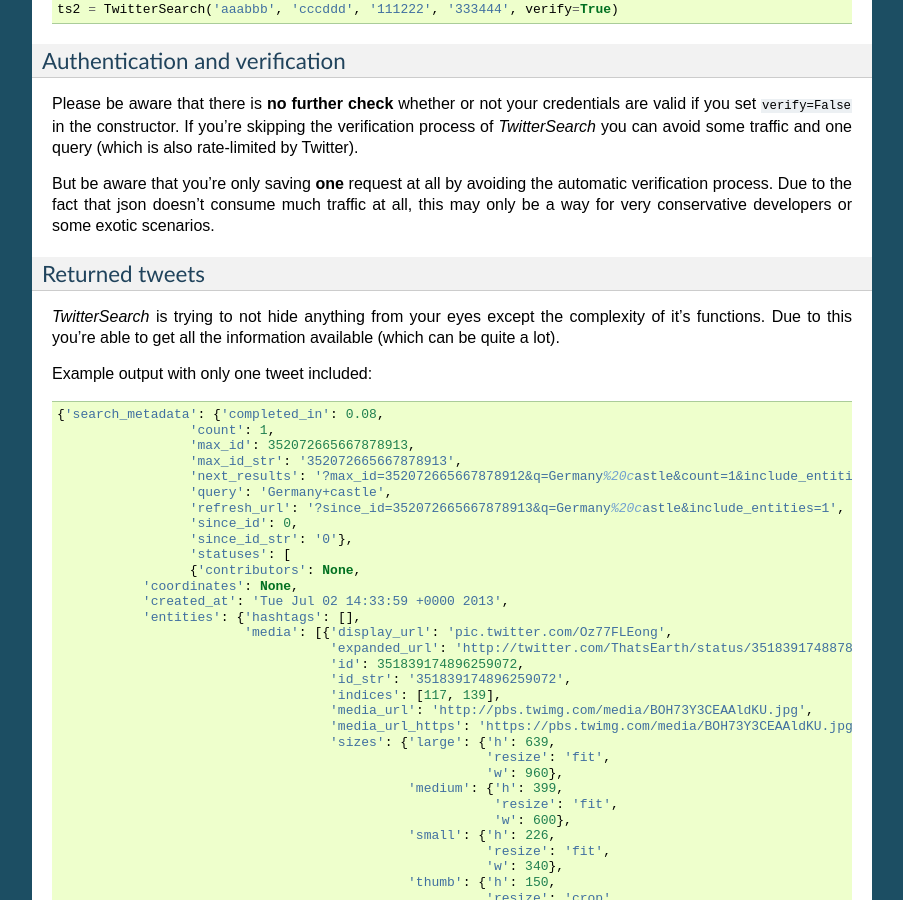
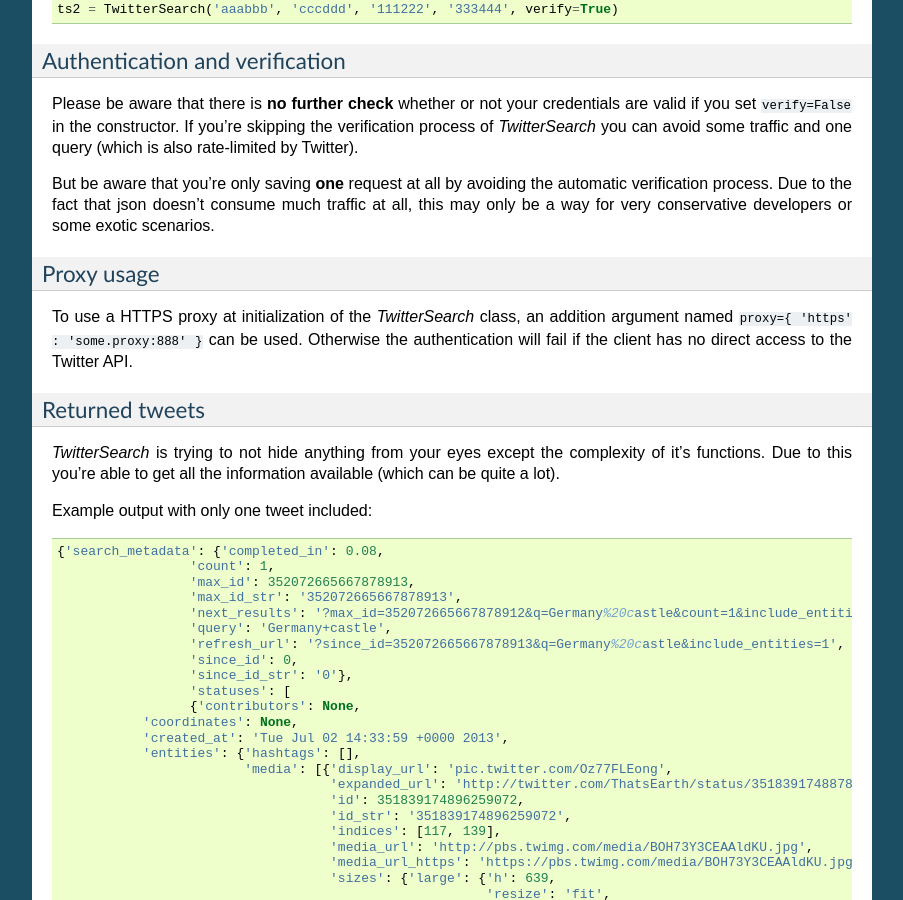
Before and after one commit to ckoepp/TwitterSearch, a Sphinx documentation site: the page built from docs/TwitterSearch.rst, in a window 1280 px wide and 900 px high, scrolled down 1824 px. Shown: the whole window, without its empty margins (198-1101 px from the left). Built offline with Sphinx 7.4.7, drawn with Linux system fonts in a browser that asks for light colours.

Commit message:
updated docs + changelog

```diff
--- a/CHANGELOG.rst
+++ b/CHANGELOG.rst
@@ -1,5 +1,10 @@
 Change history
 **************
+
+0.78.5
+######
+
+* fixed proxy usage at initialization of TwitterSearch object
 
 0.78.4
 ######
--- a/docs/TwitterSearch.rst
+++ b/docs/TwitterSearch.rst
@@ -62,6 +62,11 @@
 Please be aware that there is **no further check** whether or not your credentials are valid if you set ``verify=False`` in the constructor. If you're skipping the verification process of *TwitterSearch* you can avoid some traffic and one query (which is also rate-limited by Twitter).
 
 But be aware that you're only saving **one** request at all by avoiding the automatic verification process. Due to the fact that json doesn't consume much traffic at all, this may only be a way for very conservative developers or some exotic scenarios.
+
+Proxy usage
++++++++++++
+
+To use a HTTPS proxy at initialization of the *TwitterSearch* class, an addition argument named ``proxy={ 'https' : 'some.proxy:888' }`` can be used. Otherwise the authentication will fail if the client has no direct access to the    Twitter API.
 
 Returned tweets
 +++++++++++++++
```
